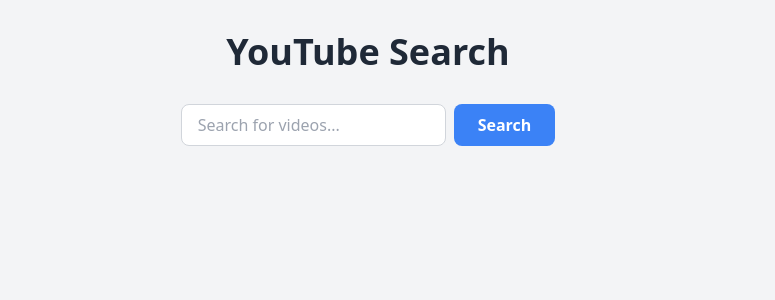
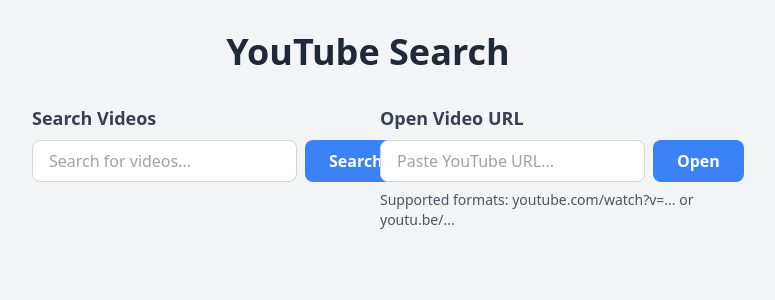
Before and after one commit to kike9978/gesture-drawing-assistant, a React (Vite) app: page / in a window 1280 px wide. Shown: the top 300 px of the page, without its empty margins (272-1047 px from the left). Built offline with nearby package versions, Linux system fonts and the light colour scheme; no server answers.

Commit message:
Add an alternate search option for youtube url

```diff
--- a/src/App.jsx
+++ b/src/App.jsx
@@ -52,7 +52,7 @@ function App() {
   }, []);
 
   const handleSearch = useCallback(async (query) => {
-    // Update URL with search query while preserving video ID if present
+    setError(null);
     const params = new URLSearchParams(searchParams);
     params.set('search', query);
     navigate(`/?${params.toString()}`);
@@ -103,7 +103,11 @@ function App() {
         </h1>
 
         <div className="max-w-2xl mx-auto mb-8">
-          <SearchForm onSearch={handleSearch} initialQuery={searchQuery} />
+          <SearchForm
+            onSearch={handleSearch}
+            onVideoSelect={handleVideoSelect}
+            initialQuery={searchQuery}
+          />
         </div>
 
         {isLoading && (
@@ -116,6 +120,20 @@ function App() {
           <div className="bg-red-100 border border-red-400 text-red-700 px-4 py-3 rounded relative mb-8" role="alert">
             <strong className="font-bold">Error: </strong>
             <span className="block sm:inline">{error}</span>
+            <button
+              onClick={() => setError(null)}
+              className="absolute top-0 bottom-0 right-0 px-4 py-3"
+            >
+              <svg
+                className="fill-current h-6 w-6 text-red-500"
+                role="button"
+                xmlns="http://www.w3.org/2000/svg"
+                viewBox="0 0 20 20"
+              >
+                <title>Close</title>
+                <path d="M14.348 14.849a1.2 1.2 0 0 1-1.697 0L10 11.819l-2.651 3.029a1.2 1.2 0 1 1-1.697-1.697l2.758-3.15-2.759-3.152a1.2 1.2 0 1 1 1.697-1.697L10 8.183l2.651-3.031a1.2 1.2 0 1 1 1.697 1.697l-2.758 3.152 2.758 3.15a1.2 1.2 0 0 1 0 1.698z"/>
+              </svg>
+            </button>
           </div>
         )}
 
--- a/src/components/SearchForm.jsx
+++ b/src/components/SearchForm.jsx
@@ -1,26 +1,56 @@
 import React, { useState, useEffect } from 'react';
 
-function SearchForm({ onSearch, initialQuery = '' }) {
-    const [query, setQuery] = useState(initialQuery);
+function SearchForm({ onSearch, onVideoSelect, initialQuery = '' }) {
+    const [searchQuery, setSearchQuery] = useState(initialQuery);
+    const [videoUrl, setVideoUrl] = useState('');
 
-    // Update query when initialQuery changes
+    // Update search query when initialQuery changes
     useEffect(() => {
-        setQuery(initialQuery);
+        setSearchQuery(initialQuery);
     }, [initialQuery]);
 
-    const handleSubmit = (e) => {
+    const extractVideoId = (url) => {
+        try {
+            const urlObj = new URL(url);
+            if (urlObj.hostname.includes('youtube.com')) {
+                return urlObj.searchParams.get('v');
+            } else if (urlObj.hostname.includes('youtu.be')) {
+                return urlObj.pathname.slice(1);
+            }
+        } catch (e) {
+            return null;
+        }
+        return null;
+    };
+
+    const handleSearch = (e) => {
         e.preventDefault();
-        if (query.trim()) {
-            onSearch(query);
+        if (searchQuery.trim()) {
+            onSearch(searchQuery);
+        }
+    };
+
+    const handleVideoUrl = (e) => {
+        e.preventDefault();
+        if (videoUrl.trim()) {
+            const videoId = extractVideoId(videoUrl);
+            if (videoId) {
+                onVideoSelect(videoId);
+                setVideoUrl(''); // Clear URL input after successful submission
+            }
         }
     };
 
     return (
-        <form onSubmit={handleSubmit} className="flex gap-2">
+        <div className="grid grid-cols-1 md:grid-cols-2 gap-6">
+            {/* Search Videos Form */}
+            <div className="space-y-2">
+                <h2 className="text-lg font-semibold text-gray-700">Search Videos</h2>
+                <form onSubmit={handleSearch} className="flex gap-2">
                     <input
                         type="text"
-                value={query}
-                onChange={(e) => setQuery(e.target.value)}
+                        value={searchQuery}
+                        onChange={(e) => setSearchQuery(e.target.value)}
                         placeholder="Search for videos..."
                         className="flex-1 px-4 py-2 border border-gray-300 rounded-lg focus:ring-2 focus:ring-blue-500 focus:border-transparent outline-none transition-all"
                     />
@@ -31,6 +61,31 @@ function SearchForm({ onSearch, initialQuery = '' }) {
                         Search
                     </button>
                 </form>
+            </div>
+
+            {/* Direct Video URL Form */}
+            <div className="space-y-2">
+                <h2 className="text-lg font-semibold text-gray-700">Open Video URL</h2>
+                <form onSubmit={handleVideoUrl} className="flex gap-2">
+                    <input
+                        type="text"
+                        value={videoUrl}
+                        onChange={(e) => setVideoUrl(e.target.value)}
+                        placeholder="Paste YouTube URL..."
+                        className="flex-1 px-4 py-2 border border-gray-300 rounded-lg focus:ring-2 focus:ring-blue-500 focus:border-transparent outline-none transition-all"
+                    />
+                    <button
+                        type="submit"
+                        className="px-6 py-2 bg-blue-500 text-white font-semibold rounded-lg hover:bg-blue-600 focus:outline-none focus:ring-2 focus:ring-blue-500 focus:ring-offset-2 transition-colors"
+                    >
+                        Open
+                    </button>
+                </form>
+                <p className="text-sm text-gray-600">
+                    Supported formats: youtube.com/watch?v=... or youtu.be/...
+                </p>
+            </div>
+        </div>
     );
 }
 
```
Lines whose indentation alone changed are shown as unchanged.
